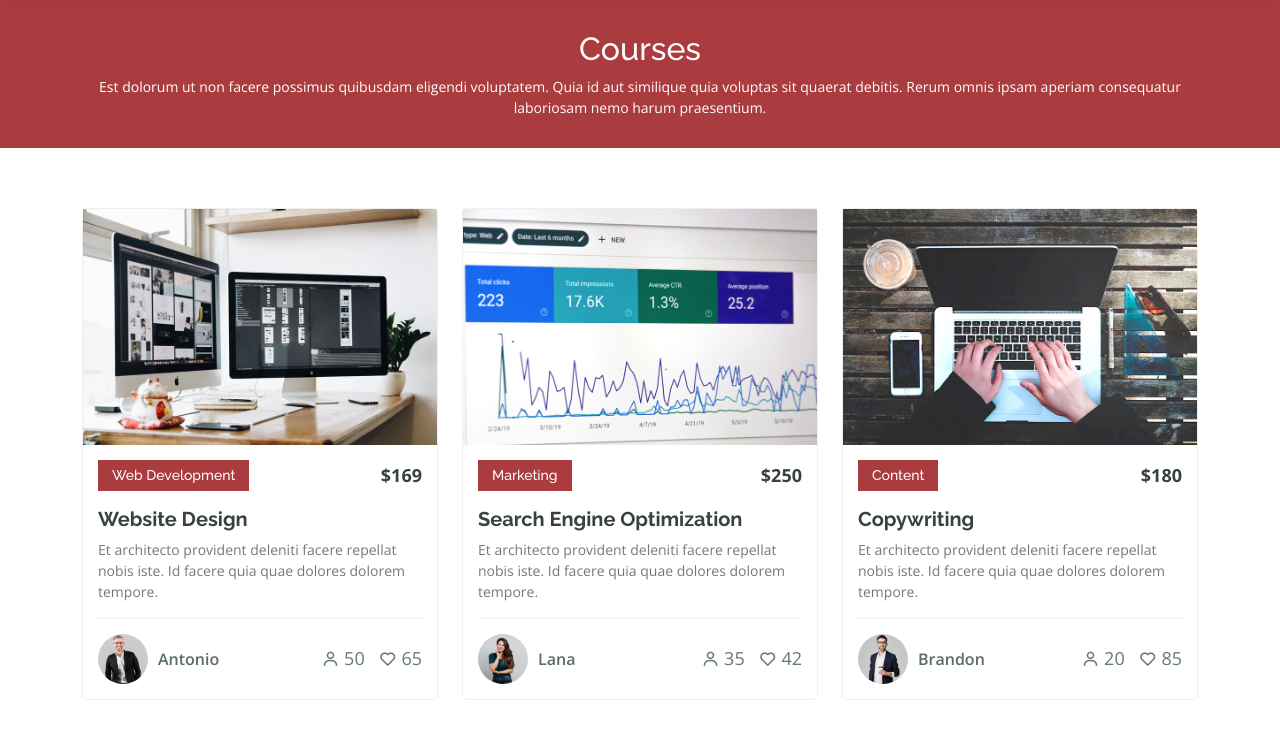
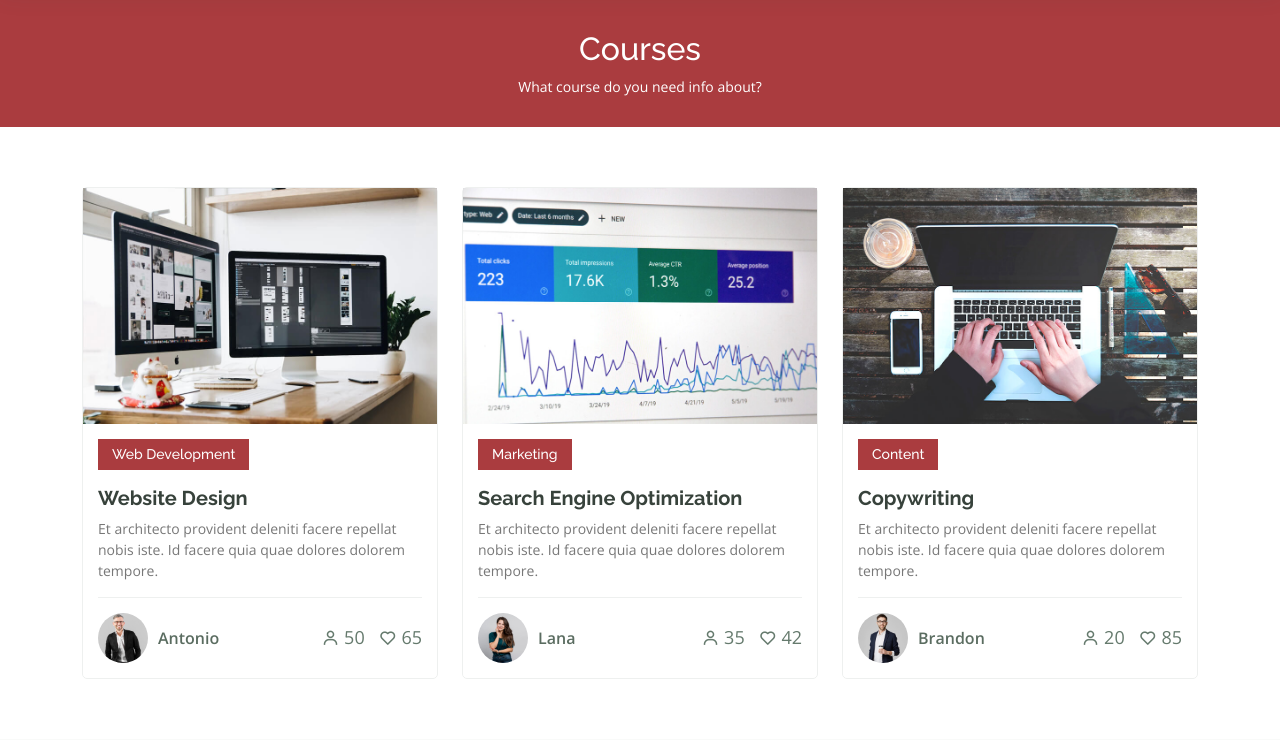
Before and after one commit to KwekuYamoah/Ashesi-Tutorial-Hub, a PHP site: page /courses.php in a window 1280 px wide. Shown: the part 73-813 px from the top of the page. Run offline with PHP 8.4, Linux system fonts and the light colour scheme.

Commit message:
Fixed some things

```diff
--- a/courses.php
+++ b/courses.php
@@ -11,7 +11,7 @@
     <div class="breadcrumbs">
       <div class="container">
         <h2>Courses</h2>
-        <p>Est dolorum ut non facere possimus quibusdam eligendi voluptatem. Quia id aut similique quia voluptas sit quaerat debitis. Rerum omnis ipsam aperiam consequatur laboriosam nemo harum praesentium. </p>
+        <p>What course do you need info about? </p>
       </div>
     </div><!-- End Breadcrumbs -->
 
@@ -27,10 +27,10 @@
               <div class="course-content">
                 <div class="d-flex justify-content-between align-items-center mb-3">
                   <h4>Web Development</h4>
-                  <p class="price">$169</p>
+                  <!-- <p class="price">$169</p> -->
                 </div>
 
-                <h3><a href="course-details.html">Website Design</a></h3>
+                <h3><a href="course-details.php">Website Design</a></h3>
                 <p>Et architecto provident deleniti facere repellat nobis iste. Id facere quia quae dolores dolorem tempore.</p>
                 <div class="trainer d-flex justify-content-between align-items-center">
                   <div class="trainer-profile d-flex align-items-center">
@@ -53,10 +53,10 @@
               <div class="course-content">
                 <div class="d-flex justify-content-between align-items-center mb-3">
                   <h4>Marketing</h4>
-                  <p class="price">$250</p>
+                  <!-- <p class="price">$250</p> -->
                 </div>
 
-                <h3><a href="course-details.html">Search Engine Optimization</a></h3>
+                <h3><a href="course-details.php">Search Engine Optimization</a></h3>
                 <p>Et architecto provident deleniti facere repellat nobis iste. Id facere quia quae dolores dolorem tempore.</p>
                 <div class="trainer d-flex justify-content-between align-items-center">
                   <div class="trainer-profile d-flex align-items-center">
@@ -79,10 +79,10 @@
               <div class="course-content">
                 <div class="d-flex justify-content-between align-items-center mb-3">
                   <h4>Content</h4>
-                  <p class="price">$180</p>
+                  <!-- <p class="price">$180</p> -->
                 </div>
 
-                <h3><a href="course-details.html">Copywriting</a></h3>
+                <h3><a href="course-details.php">Copywriting</a></h3>
                 <p>Et architecto provident deleniti facere repellat nobis iste. Id facere quia quae dolores dolorem tempore.</p>
                 <div class="trainer d-flex justify-content-between align-items-center">
                   <div class="trainer-profile d-flex align-items-center">
```
